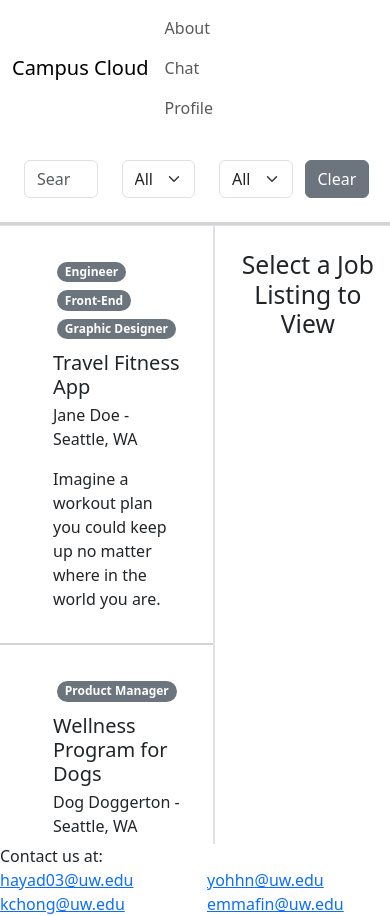
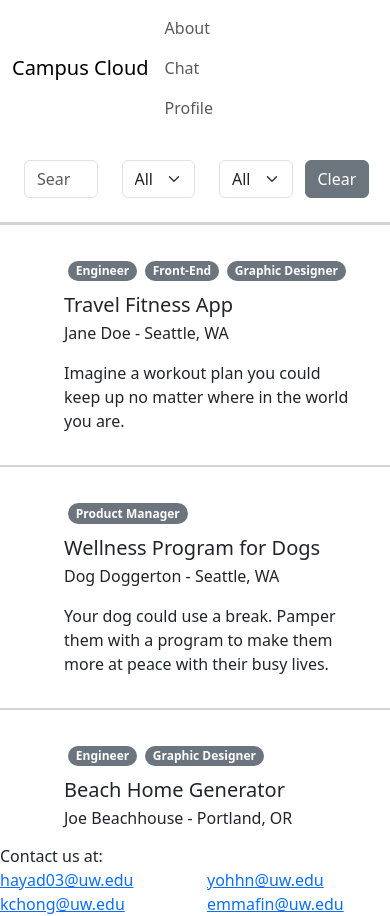
Before and after one commit to info340-au23a/project-hoda-ayad, a React (Create React App) app: page / in a window 390 px wide. Built offline with nearby package versions, Linux system fonts and the light colour scheme.

Commit message:
fixed home view to work with mobile

```diff
--- a/package.json
+++ b/package.json
@@ -9,6 +9,7 @@
     "bootstrap": "^5.3.3",
     "react": "^18.2.0",
     "react-dom": "^18.2.0",
+    "react-icons": "^5.0.1",
     "react-responsive": "^9.0.2",
     "react-router-dom": "^6.22.1",
     "react-scripts": "5.0.1",
--- a/public/index.html
+++ b/public/index.html
@@ -10,6 +10,7 @@
       content="Web site created using create-react-app"
     />
 
+
     <title>React App</title>
   </head>
   <body>
--- a/src/components/Postings.js
+++ b/src/components/Postings.js
@@ -3,15 +3,29 @@
 import React, { useState } from "react";
 import { Card, CardSubtitle, CardTitle, CardText,
          Row, Col, Badge, Button, Accordion, AccordionHeader, AccordionBody, AccordionItem } from 'reactstrap';
+import { FaArrowLeftLong } from "react-icons/fa6";
 
-export function PostingWindow({ data }) {
+
+
+export function PostingWindow({ data, handleBackClickCb, isNotPhone }) {
     let windowContent = <SelectPrompt />;
     if (data !== null) {
         windowContent = <PostingView key={data.title} data={data}/>;
     }
 
+    function handleBack() {
+        handleBackClickCb();
+    }
+
+    const styling = {
+        minHeight:'100%',
+        border:'none'
+    }
+
+
     return (
-        <Card className="p-4 text-start" style={{minHeight:'100%', border:'none', overflowY:'hidden'}}>
+        <Card className="p-4 text-start" style={styling}>
+            {isNotPhone ? <></> : <div onClick={handleBack}><FaArrowLeftLong /></div>}
             {windowContent}
         </Card>
     )
@@ -40,10 +54,10 @@ function PostingCard({ data, onClick }) {
 
     return (
         <Card className=" text-start" onClick={() => onClick(data)} style={{border:'none',
-                                                                               borderBottom:'solid lightgray 2px',
-                                                                               borderRadius:'0',
-                                                                               padding:'2em',
-                                                                               paddingLeft:'4em'}}>
+                                                                            borderBottom:'solid lightgray 2px',
+                                                                            borderRadius:'0',
+                                                                            padding:'2em',
+                                                                            paddingLeft:'4em'}}>
             <div className="mb-2">
                 {roleBadges}
             </div>
--- a/src/pages/Home.js
+++ b/src/pages/Home.js
@@ -4,8 +4,16 @@ import React, { useState } from 'react';
 import JobFilter from '../components/JobFilter';
 import { PostingWindow, PostingsList } from '../components/Postings';
 import { Row, Col } from 'reactstrap';
+import { useMediaQuery } from 'react-responsive';
 
 function Home(props) {
+    const isNotPhone = useMediaQuery({
+        query: '(min-width: 600px)'
+      })
+
+    // Handle mobile toggle view
+    const [viewList, setViewList] = useState(true);
+
     const [query, setQuery] = useState('');
     const [role, setRole] = useState('All Roles');
     const [location, setLocation] = useState('All Locations');
@@ -39,6 +47,11 @@ function Home(props) {
 
     function selectPosting(posting) {
         setSelectedPosting(posting);
+        setViewList(false);
+    }
+
+    function handleBackClick() {
+        setViewList(true);
     }
 
     function clearFilter() {
@@ -54,14 +67,22 @@ function Home(props) {
                   locOptions={locOptions}
                   applyFilterCallback={applyFilter}
                   clearFilterCallback={clearFilter}/>
+            {isNotPhone ?
                 <Row className='postings-view'>
                     <Col className='p-0 border posting-list-container'>
                         <PostingsList key="postings-list" postings={filteredData} selectPostingCallback={selectPosting}/>
                     </Col>
                     <Col className='p-0 border posting-window'>
-                    <PostingWindow key="posting-window" data={selectedPosting}/>
+                        <PostingWindow key="posting-window" data={selectedPosting} isNotPhone={isNotPhone}/>
                     </Col>
-            </Row>
+                </Row> :
+                <div className='postings-view'>
+                    {viewList ? <PostingsList key="postings-list" postings={filteredData} selectPostingCallback={selectPosting}/>
+                    : <PostingWindow key="posting-window"
+                                     data={selectedPosting} handleBackClickCb={handleBackClick}
+                                     isNotPhone={isNotPhone}/>}
+                </div>
+            }
         </div>
     );
   }
```
Also changed, not shown: 1 other file (tests, documents, lock files or other folders). Lines whose indentation alone changed are shown as unchanged.
